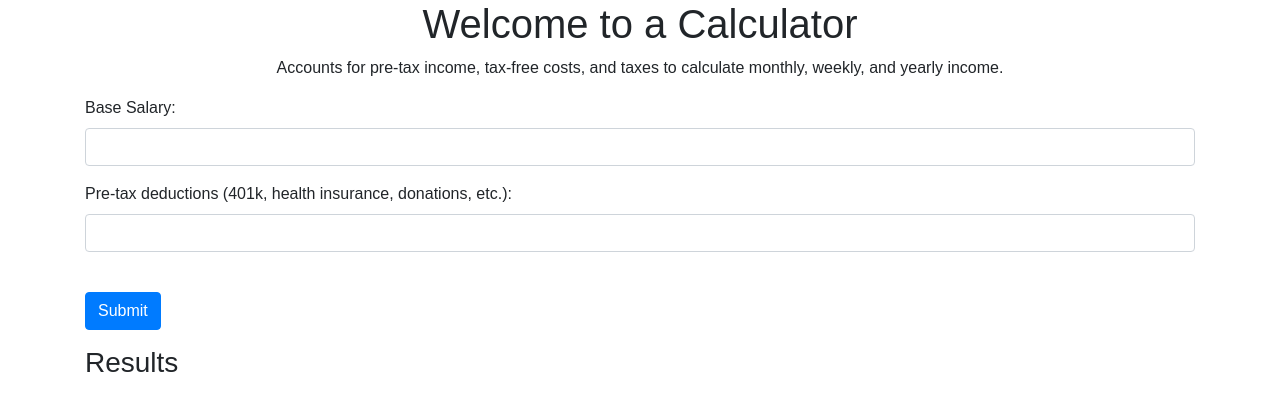
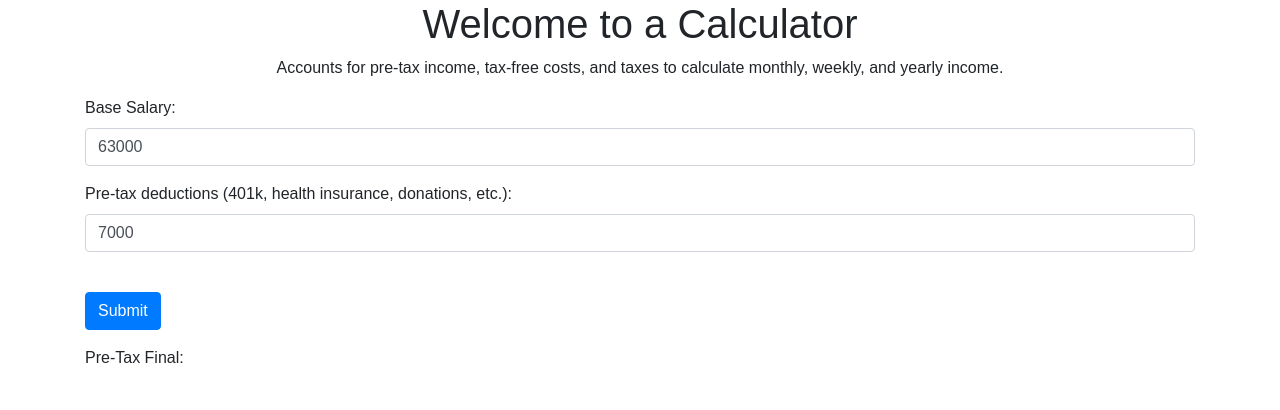
Before and after one commit to jtcanfield/income-calculator, a React (Create React App) app: page / in a window 1280 px wide. Shown: the top 410 px of the page. Built offline with nearby package versions, Linux system fonts and the light colour scheme.

Commit message:
Add pre-tax final calculations

```diff
--- a/src/App.js
+++ b/src/App.js
@@ -5,9 +5,9 @@ class App extends Component {
   constructor(props) {
     super(props)
     this.state = {
-      base_income: "",
-      pre_tax_deduct: "",
-      final: "",
+      base_income: 63000,
+      pre_tax_deduct: 7000,
+      pretax: "",
     };
   }
 
@@ -26,8 +26,8 @@ class App extends Component {
 
   submitform(event){
     event.preventDefault();
-    var final = this.state.base_income - this.state.pre_tax_deduct;
-    console.log(final);
+    var pretax = this.state.base_income - this.state.pre_tax_deduct;
+    this.setState({pretax})
   }
 
   render() {
@@ -68,8 +68,7 @@ class App extends Component {
           </div>
         </form>
         <div>
-          <h3>Results</h3>
-          {this.state.final}
+          <p>Pre-Tax Final: {this.state.pretax}</p>
         </div>
       </div>
     );
```
